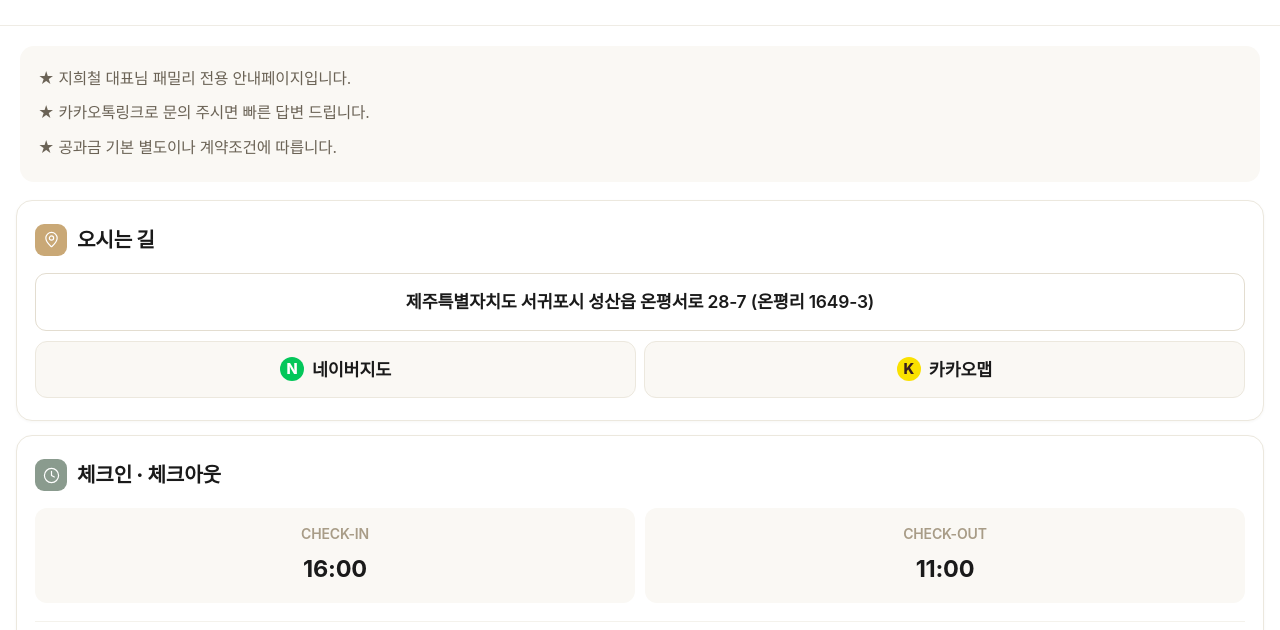
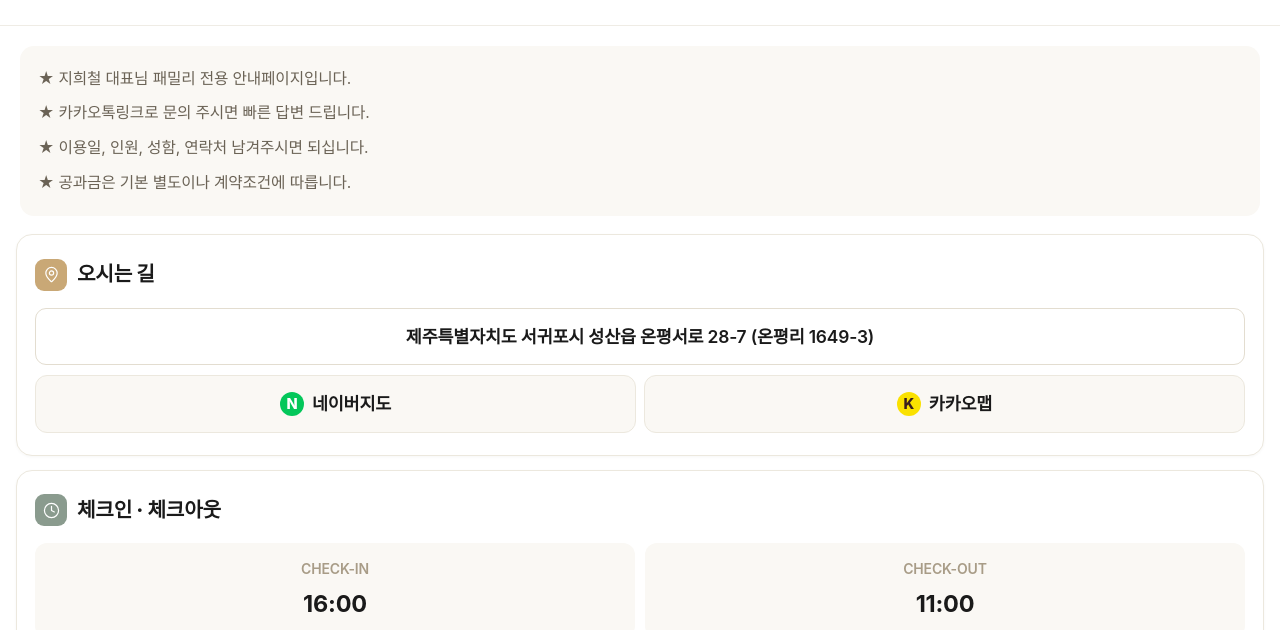
Before and after one commit to adoptercokr/on, a plain HTML site: page index.html in a window 1280 px wide. Shown: the part 164-794 px from the top of the page. Drawn offline with Linux system fonts and the light colour scheme.

Commit message:
Add files via upload

```diff
--- a/index.html
+++ b/index.html
@@ -326,7 +326,8 @@
   <div class="jmd-banner">
     <div class="b-row">★ 지희철 대표님 패밀리 전용 안내페이지입니다.</div>
     <div class="b-row">★ 카카오톡링크로 문의 주시면 빠른 답변 드립니다.</div>
-    <div class="b-row">★ 공과금 기본 별도이나 계약조건에 따릅니다.</div>
+    <div class="b-row">★ 이용일, 인원, 성함, 연락처 남겨주시면 되십니다.</div>
+    <div class="b-row">★ 공과금은 기본 별도이나 계약조건에 따릅니다.</div>
 
   </div>
 
```
